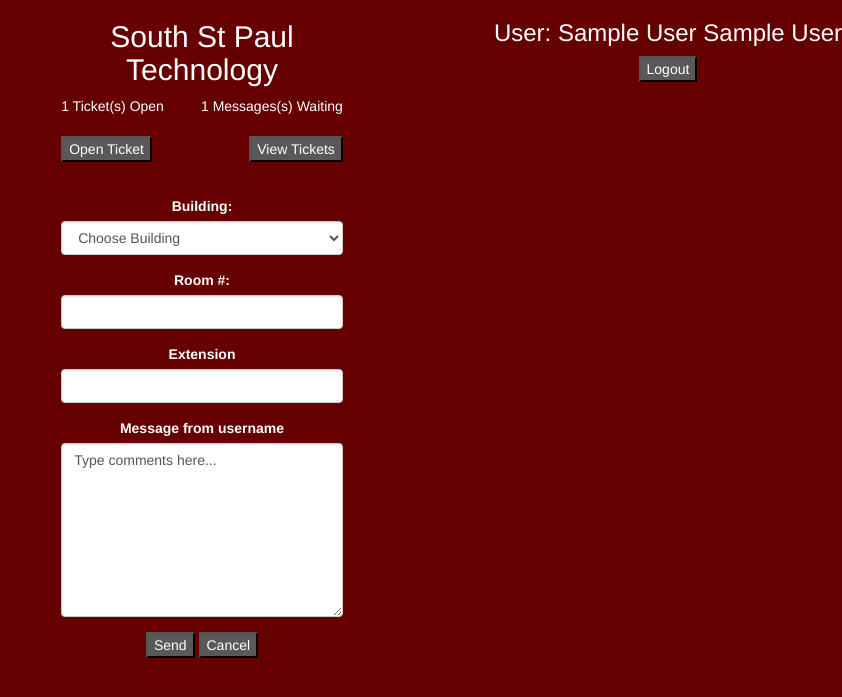
After one commit to masonswain/CSC450-Web-Application, a PHP site: page /ViewTicket.php in a window 1280 px wide. The commit adds this page. Shown: the top 697 px of the page, without its empty margins (438-1280 px from the left). Run offline with PHP 8.4, Linux system fonts and the light colour scheme; the visitor is signed in with stand-in values (Sample User, id 1).

Commit message:
Implement session variables to View Ticket interface, as well as changing the filename extension to enable php

```diff
--- a/OpenTicket.php
+++ b/OpenTicket.php
@@ -39,7 +39,7 @@ session_start();
 	<br><br>
         <span class="buttons">
             <div id="openTicket"><button type="button" class="button" onclick="location.href='OpenTicket.php'">Open Ticket</button></div>
-            <div id="viewTickets"><button type="button" class="button" onclick="location.href='ViewTicket.html'">View Tickets</button></div>
+            <div id="viewTickets"><button type="button" class="button" onclick="location.href='ViewTicket.php'">View Tickets</button></div>
         </span>
 	<br><br><br>
             <form action="create-ticket.php" method="post">
--- /dev/null
+++ b/ViewTicket.php
@@ -0,0 +1,81 @@
+<?php
+session_start();
+?>
+<!doctype html>
+
+<html lang="en">
+<head>
+    <meta charset="utf-8">
+
+    <title>South St. Paul Technology - Open Ticket</title>
+    <meta name="viewport" content="width=device-width, initial-scale=1">
+    <!-- Custom CSS -->
+    <link rel="stylesheet" type="text/css" href="style.css">
+
+    <!-- Latest compiled and minified CSS -->
+    <link rel="stylesheet" href="https://maxcdn.bootstrapcdn.com/bootstrap/3.4.0/css/bootstrap.min.css">
+
+    <div class="logout">
+	    <h3>
+		    <?php
+			    echo "User: $_SESSION[currentFirstName] $_SESSION[currentLastName]";
+		    ?>
+	    </h3>
+	    <form action="logout.php">
+		    <input type="submit" class="button" value="Logout"/>
+	    </form>
+    </div>
+</head>
+
+<body>
+
+    <h2>South St Paul Technology</h2>
+    <span class="notifications">
+        <!-- The following values will be inserted from the database -->
+        <div id="ticketsOpen">1 Ticket(s) Open</div>
+        <div id="messagesWaiting">1 Messages(s) Waiting</div>
+    </span>
+    <br><br>
+    <span class="buttons">
+        <div id="openTicket"><button type="button" class="button" onclick="location.href='OpenTicket.php'">Open Ticket</button></div>
+        <div id="viewTickets"><button type="button" class="button" onclick="location.href='ViewTicket.php'">View Tickets</button></div>
+    </span>
+    <br><br><br>
+    <form>
+        <div class="form-group">
+            <label for="buildingDropDown">Building:</label>
+            <select class="form-control" id="buildingDropDown">
+                <option value="" disabled selected hidden>Choose Building</option>
+                <option value="main">Main</option>
+                <option value="secondary">Secondary</option>
+                <option value="admin">Admin</option>
+                <option value="library">Library</option>
+            </select>
+        </div>
+        <div class="form-group">
+            <label for="room">Room #:</label>
+            <input type="text" class="form-control" id="room">
+        </div>
+        <div class="form-group">
+            <label for="extension">Extension</label>
+            <input type="text" class="form-control" id="extension">
+        </div>
+        <div class="form-group">
+            <!-- User's username will be inserted here -->
+            <label for="message">Message from username</label>
+            <textarea class="form-control" id="message" rows="8">Type comments here...</textarea>
+        </div>
+    </form>
+
+    <span class="buttons2">
+        <button type="submit" class="button">Send</button>
+        <button type="button" class="button" onclick="location.href='home.php'">Cancel</button>
+    </span>
+
+    <!-- jQuery library -->
+    <script src="https://ajax.googleapis.com/ajax/libs/jquery/3.3.1/jquery.min.js"></script>
+
+    <!-- Latest compiled JavaScript -->
+    <script src="https://maxcdn.bootstrapcdn.com/bootstrap/3.4.0/js/bootstrap.min.js"></script>
+</body>
+</html>
--- a/home.php
+++ b/home.php
@@ -56,7 +56,7 @@ if ($result) {
 	<br><br>
 	<span class="buttons">
 		<div id="openTicket"><button type="button" class="button" onClick="location.href='OpenTicket.php'">Open Ticket</button></div>
-		<div id="viewTickets"><button type="button" class="button" onClick="location.href='ViewTicket.html'">View Tickets</button></div>
+		<div id="viewTickets"><button type="button" class="button" onClick="location.href='ViewTicket.php'">View Tickets</button></div>
 	</span>
 	<br><br>
 
```
